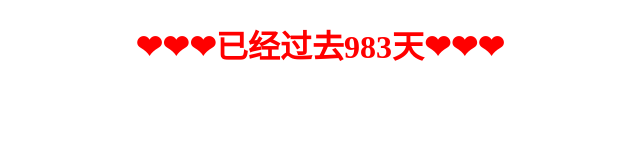
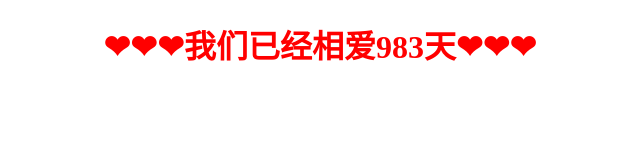
Before and after one commit to anwenjuan/js, a plain HTML site: page 计时.html in a window 1280 px wide. Shown: the whole page, without its empty margins (320-960 px from the left). Drawn offline with Linux system fonts and the light colour scheme.

Commit message:
第二版

```diff
--- a/计时.html
+++ b/计时.html
@@ -16,7 +16,7 @@
 
         var day = parseInt(ZSJ/1000/60/60/24);
 
-        document.write("<h1 style='text-align: center;color:red'>❤❤❤已经过去"+day+"天❤❤❤</h1>");
+        document.write("<h1 style='text-align: center;color:red'>❤❤❤我们已经相爱"+day+"天❤❤❤</h1>");
 
 
 
```
